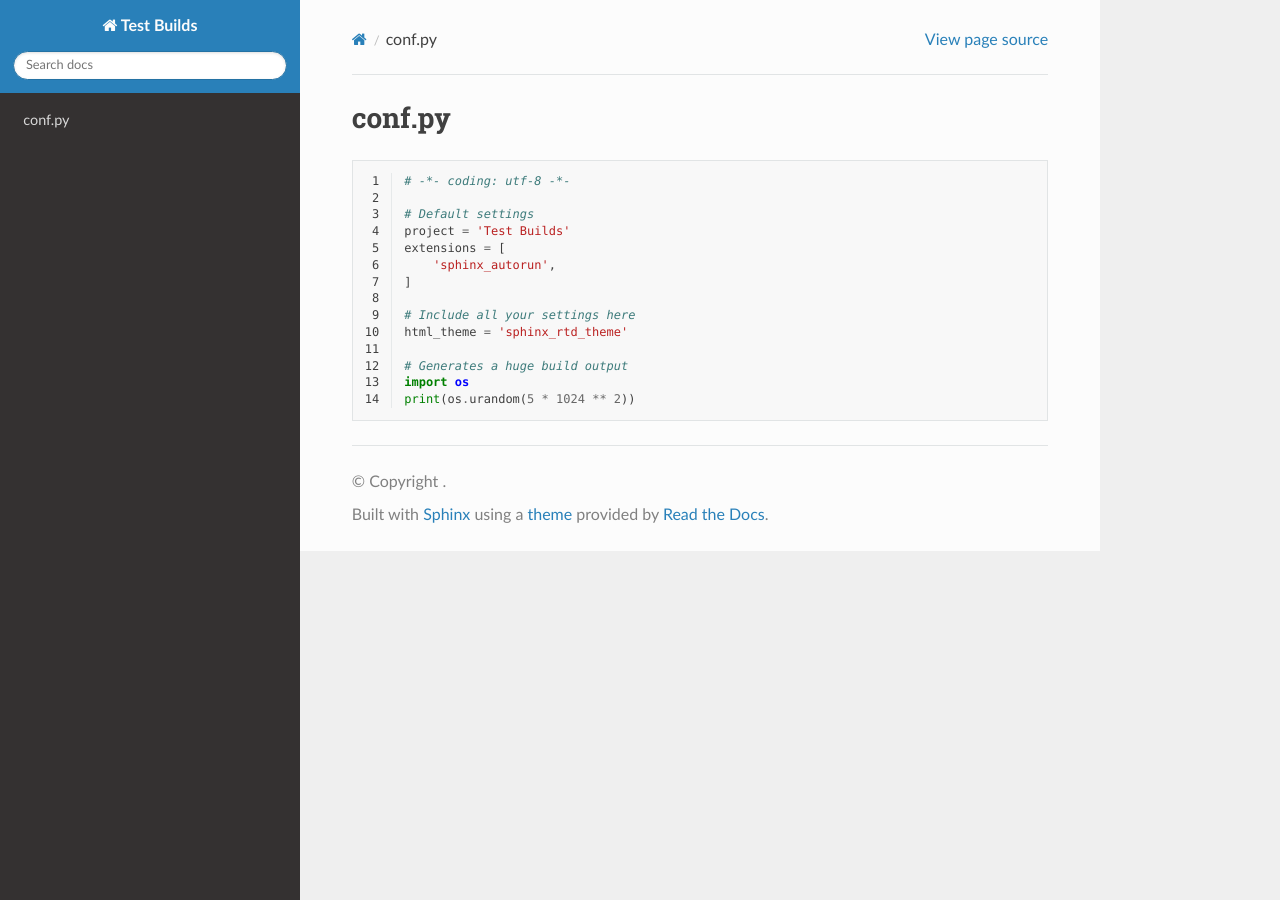
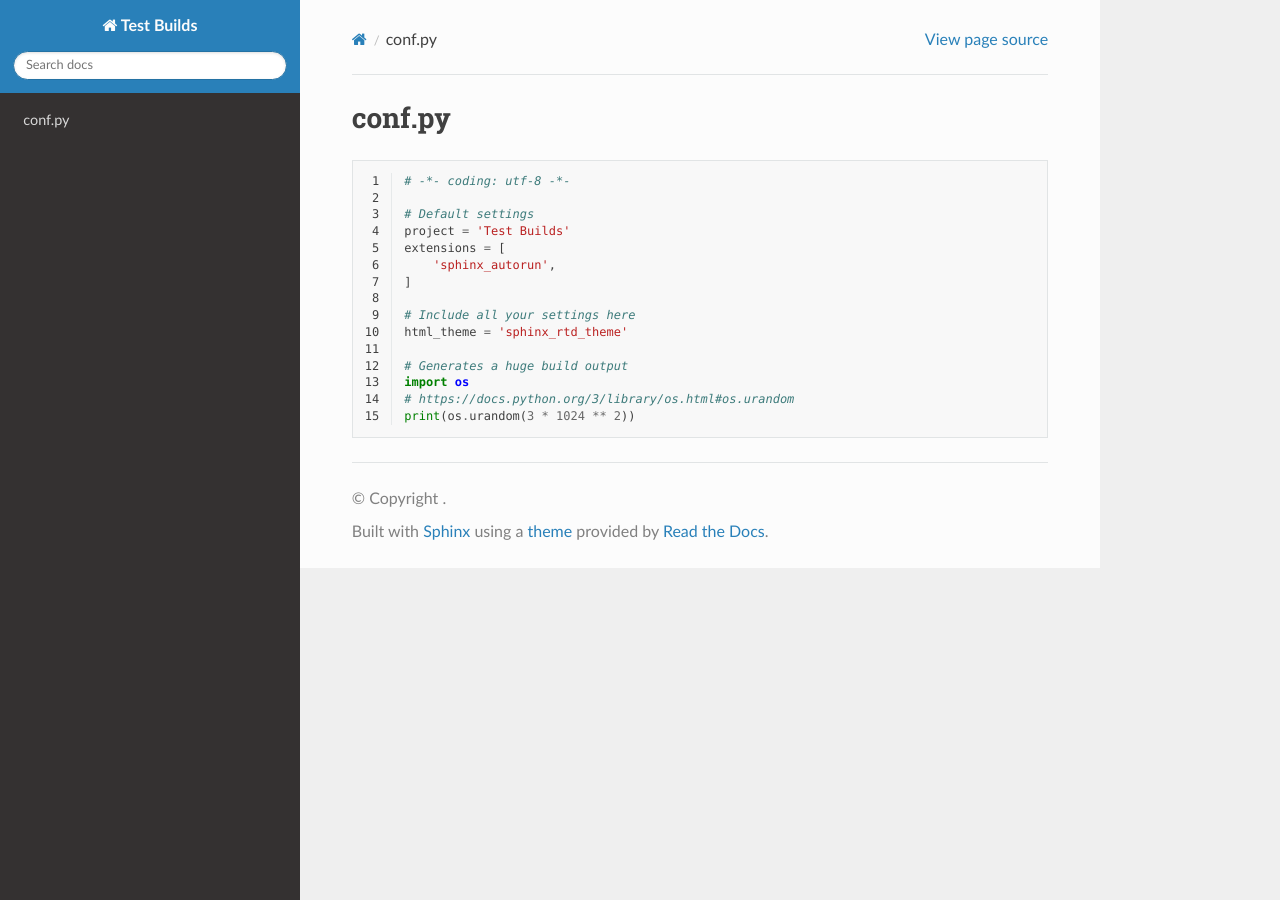
Before and after one commit to readthedocs/test-builds, a Sphinx documentation site: the page built from docs/conf.rst, in a window 1280 px wide. Built offline with Sphinx 7.4.7 and the Read the Docs theme 2.0.0, drawn with Linux system fonts in a browser that asks for light colours.

Commit message:
Generates 3 megabytes of data

```diff
--- a/docs/conf.py
+++ b/docs/conf.py
@@ -11,4 +11,5 @@ html_theme = 'sphinx_rtd_theme'
 
 # Generates a huge build output
 import os
-print(os.urandom(5 * 1024 ** 2))
+# https://docs.python.org/3/library/os.html#os.urandom
+print(os.urandom(3 * 1024 ** 2))
```
